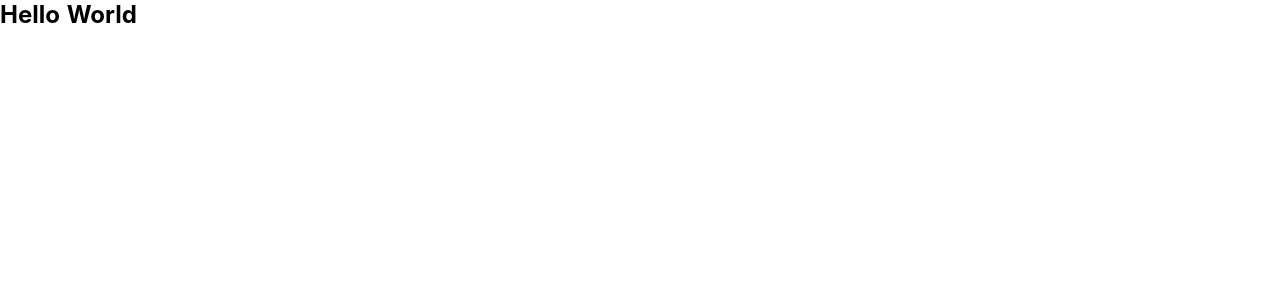
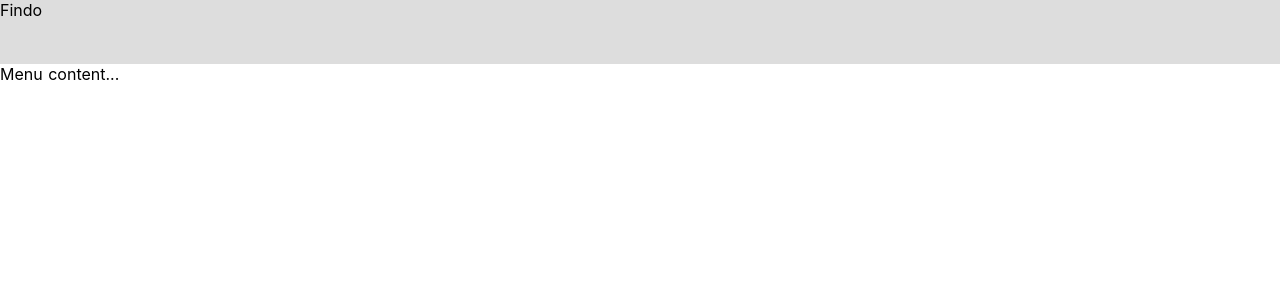
Before and after one commit to CyrilBataillie/FindoProject, a Nuxt app in the folder findo-project/: page / in a window 1280 px wide. Shown: the top 300 px of the page. Built offline with nearby package versions, Linux system fonts and the light colour scheme.

Commit message:
Layout Structure

```diff
--- a/findo-project/layouts/default.vue
+++ b/findo-project/layouts/default.vue
@@ -1,41 +1,35 @@
 <template>
-  <div>
-    <nuxt />
-  </div>
+    <div class="layout">
+        <div class="layout-header">Findo</div>
+        <div class="layout-menu">Menu content...</div>
+        <div class="layout-content">
+            <nuxt/>
+        </div>
+    </div>
 </template>
 
 <style>
-html {
-  font-family: 'Source Sans Pro', -apple-system, BlinkMacSystemFont, 'Segoe UI',
-    Roboto, 'Helvetica Neue', Arial, sans-serif;
-  font-size: 16px;
-  word-spacing: 1px;
-  -ms-text-size-adjust: 100%;
-  -webkit-text-size-adjust: 100%;
-  -moz-osx-font-smoothing: grayscale;
-  -webkit-font-smoothing: antialiased;
-  box-sizing: border-box;
-}
+  .layout-header {
+      background-color: #DDD;
+      position: fixed; right: 0; top: 0; left: 0; height: 64px;
+  }
+  .layout-content {
+      background-color: #F7F7F7;
+      position: fixed; right: 0; bottom: 0; left: 0; top: 64px;
+  }
+  .layout-content > section { padding: 20px; }
+  .layout-menu {
+      background-color: #FFF; z-index: 10;
+      position: fixed; right: 0; bottom: 0; left: 0; top: 64px;
+  }
+</style>
 
-*,
-*:before,
-*:after {
-  box-sizing: border-box;
-  margin: 0;
-}
-
-.button--green {
-  display: inline-block;
-  border-radius: 4px;
-  border: 1px solid #3b8070;
-  color: #3b8070;
-  text-decoration: none;
-  padding: 10px 30px;
-}
-
-.button--green:hover {
-  color: #fff;
-  background-color: #3b8070;
-}
-
-</style>
+<script>
+  export default {
+    data() {
+          return {
+              menuOpened: false,
+          }
+      }
+  }
+</script>
```
